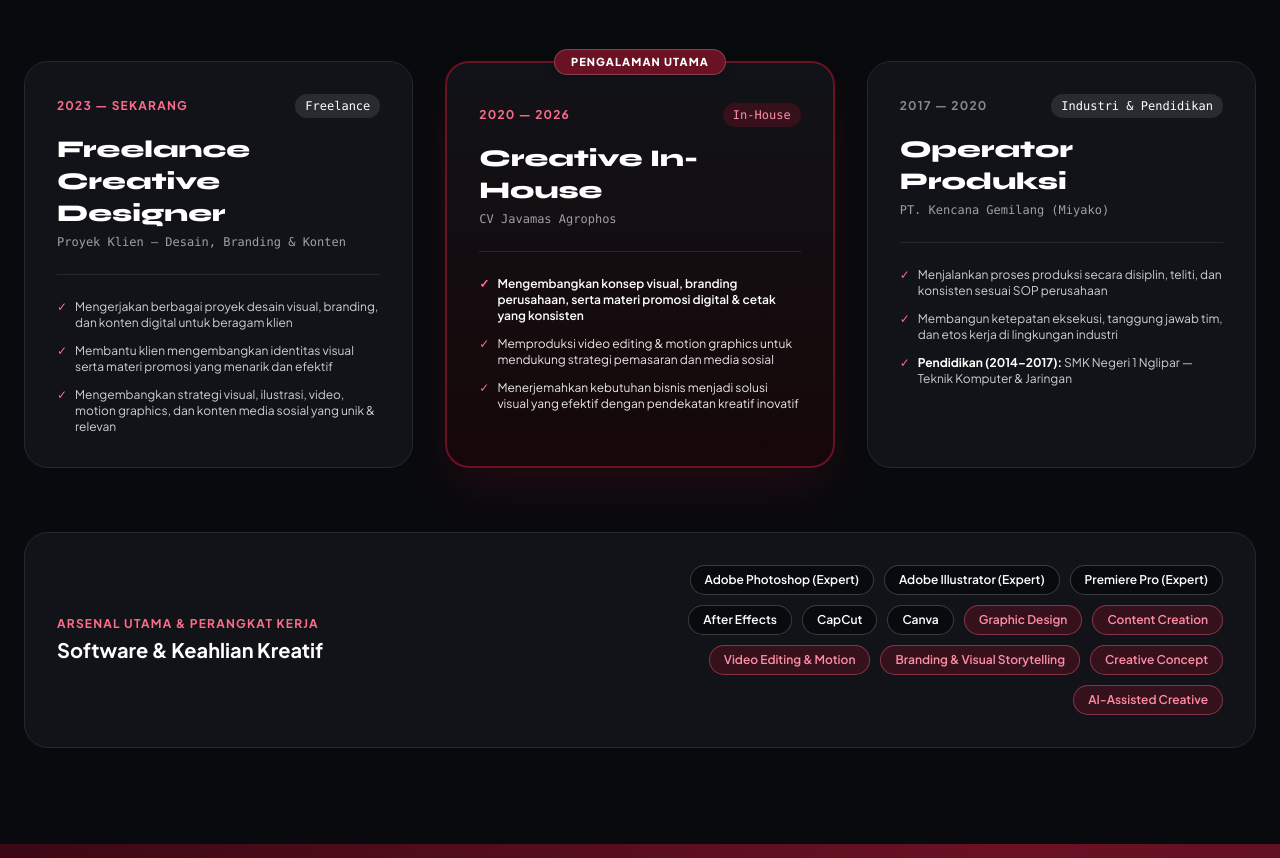
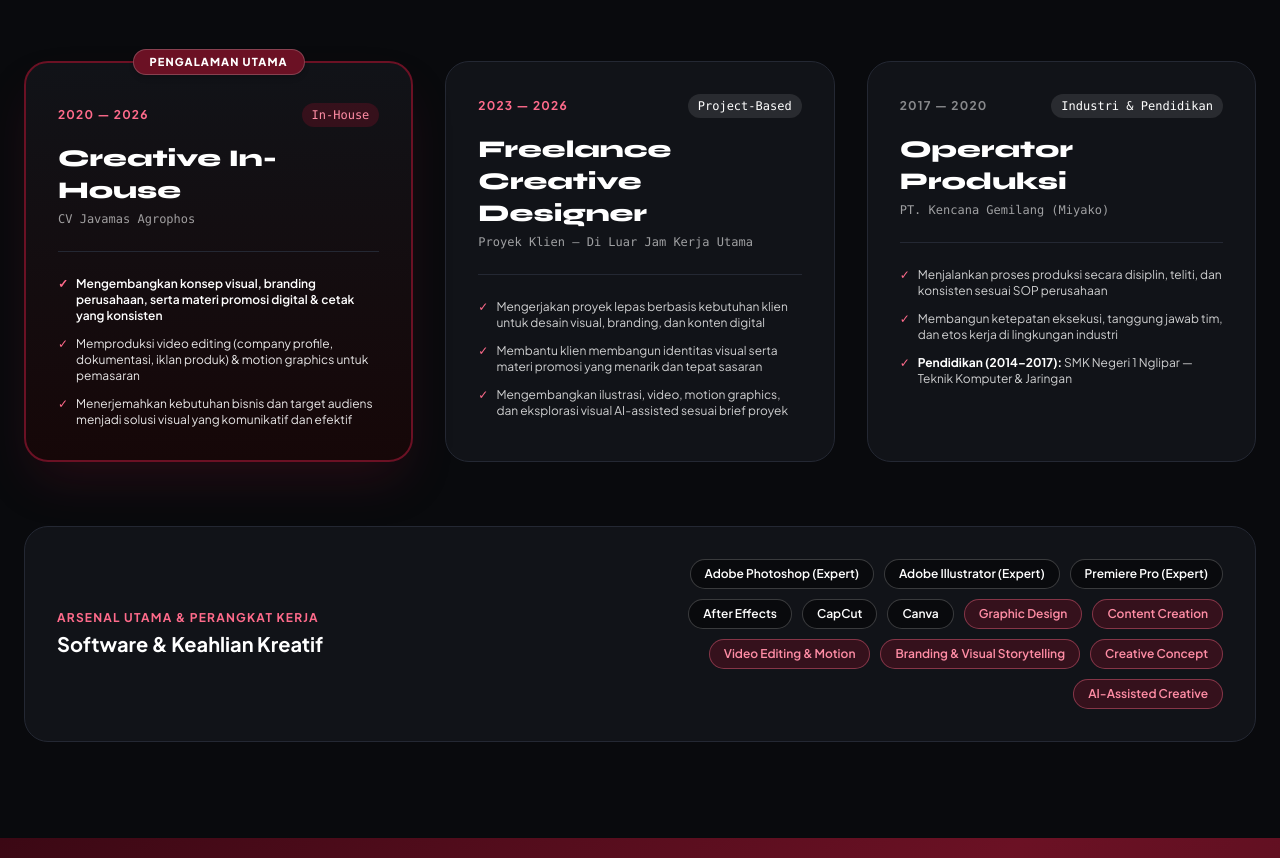
Before and after one commit to pelochanel123-glitch/portfolio, a plain HTML site: page index.html in a window 1280 px wide. Shown: the part 5405-6263 px from the top of the page. Drawn offline with nearby package versions, Linux system fonts and the light colour scheme.

Commit message:
Recreate ATS-friendly CV PDF and prioritize In-House experience on site

```diff
--- a/index.html
+++ b/index.html
@@ -571,23 +571,7 @@ Unduh Resume (PDF)
           </p>
 </div>
 <div class="grid grid-cols-1 md:grid-cols-3 gap-8 mb-16">
-<!-- Role 1 -->
-<div class="rounded-3xl p-8 bg-brand-surface border border-brand-border flex flex-col justify-between hover:border-white/30 transition-all">
-<div>
-<div class="flex justify-between items-center mb-4">
-<span class="text-xs font-bold uppercase tracking-widest text-[#ff6b8b]">2023 — Sekarang</span>
-<span class="text-xs px-2.5 py-1 rounded-full bg-white/10 text-white font-mono">Freelance</span>
-</div>
-<h3 class="text-2xl font-extrabold text-white mb-1 font-display">Freelance Creative Designer</h3>
-<p class="text-xs text-white/60 mb-6 font-mono">Proyek Klien — Desain, Branding &amp; Konten</p>
-<ul class="space-y-3 text-xs text-white/80 border-t border-brand-border pt-6">
-<li class="flex items-start gap-2"><span class="text-[#ff6b8b]">✓</span><span>Mengerjakan berbagai proyek desain visual, branding, dan konten digital untuk beragam klien</span></li>
-<li class="flex items-start gap-2"><span class="text-[#ff6b8b]">✓</span><span>Membantu klien mengembangkan identitas visual serta materi promosi yang menarik dan efektif</span></li>
-<li class="flex items-start gap-2"><span class="text-[#ff6b8b]">✓</span><span>Mengembangkan strategi visual, ilustrasi, video, motion graphics, dan konten media sosial yang unik &amp; relevan</span></li>
-</ul>
-</div>
-</div>
-<!-- Role 2 (Highlighted) -->
+<!-- Role 1 (Highlighted Primary: Creative In-House) -->
 <div class="rounded-3xl p-8 bg-gradient-to-b from-brand-surface to-[#160708] border-2 border-[#6B1124] flex flex-col justify-between relative shadow-2xl shadow-[#6B1124]/30">
 <div class="absolute -top-3.5 left-1/2 -translate-x-1/2 px-4 py-1 rounded-full bg-[#6B1124] text-white text-[11px] font-extrabold uppercase tracking-widest shadow-md border border-white/20 whitespace-nowrap">
               Pengalaman Utama
@@ -601,8 +585,24 @@ Unduh Resume (PDF)
 <p class="text-xs text-white/60 mb-6 font-mono">CV Javamas Agrophos</p>
 <ul class="space-y-3 text-xs text-white/90 border-t border-brand-border pt-6">
 <li class="flex items-start gap-2 font-semibold text-white"><span class="text-[#ff6b8b]">✓</span><span>Mengembangkan konsep visual, branding perusahaan, serta materi promosi digital &amp; cetak yang konsisten</span></li>
-<li class="flex items-start gap-2"><span class="text-[#ff6b8b]">✓</span><span>Memproduksi video editing &amp; motion graphics untuk mendukung strategi pemasaran dan media sosial</span></li>
-<li class="flex items-start gap-2"><span class="text-[#ff6b8b]">✓</span><span>Menerjemahkan kebutuhan bisnis menjadi solusi visual yang efektif dengan pendekatan kreatif inovatif</span></li>
+<li class="flex items-start gap-2"><span class="text-[#ff6b8b]">✓</span><span>Memproduksi video editing (company profile, dokumentasi, iklan produk) &amp; motion graphics untuk pemasaran</span></li>
+<li class="flex items-start gap-2"><span class="text-[#ff6b8b]">✓</span><span>Menerjemahkan kebutuhan bisnis dan target audiens menjadi solusi visual yang komunikatif dan efektif</span></li>
+</ul>
+</div>
+</div>
+<!-- Role 2 (Project-Based Freelance) -->
+<div class="rounded-3xl p-8 bg-brand-surface border border-brand-border flex flex-col justify-between hover:border-white/30 transition-all">
+<div>
+<div class="flex justify-between items-center mb-4">
+<span class="text-xs font-bold uppercase tracking-widest text-[#ff6b8b]">2023 — 2026</span>
+<span class="text-xs px-2.5 py-1 rounded-full bg-white/10 text-white font-mono">Project-Based</span>
+</div>
+<h3 class="text-2xl font-extrabold text-white mb-1 font-display">Freelance Creative Designer</h3>
+<p class="text-xs text-white/60 mb-6 font-mono">Proyek Klien — Di Luar Jam Kerja Utama</p>
+<ul class="space-y-3 text-xs text-white/80 border-t border-brand-border pt-6">
+<li class="flex items-start gap-2"><span class="text-[#ff6b8b]">✓</span><span>Mengerjakan proyek lepas berbasis kebutuhan klien untuk desain visual, branding, dan konten digital</span></li>
+<li class="flex items-start gap-2"><span class="text-[#ff6b8b]">✓</span><span>Membantu klien membangun identitas visual serta materi promosi yang menarik dan tepat sasaran</span></li>
+<li class="flex items-start gap-2"><span class="text-[#ff6b8b]">✓</span><span>Mengembangkan ilustrasi, video, motion graphics, dan eksplorasi visual AI-assisted sesuai brief proyek</span></li>
 </ul>
 </div>
 </div>
```
Also changed, not shown: 1 other file.
